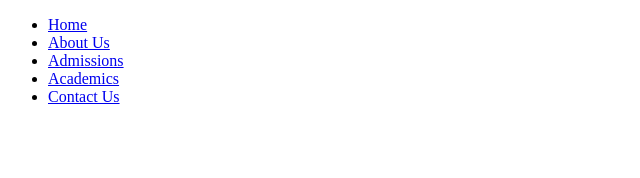
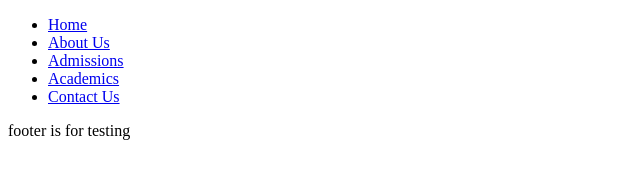
Before and after one commit to sharathramya/sharedrepo, a plain HTML site: page index.html in a window 1280 px wide. Shown: the whole page, without its empty margins (0-640 px from the left). Drawn offline with Linux system fonts and the light colour scheme.

Commit message:
footer added

```diff
--- a/index.html
+++ b/index.html
@@ -17,6 +17,9 @@
             <li><a href="contact.html">Contact Us</a></li>
         </ul>
     </nav>
+    <footer>
+        footer is for testing
+    </footer>
 </body>
 
 </html>
```
